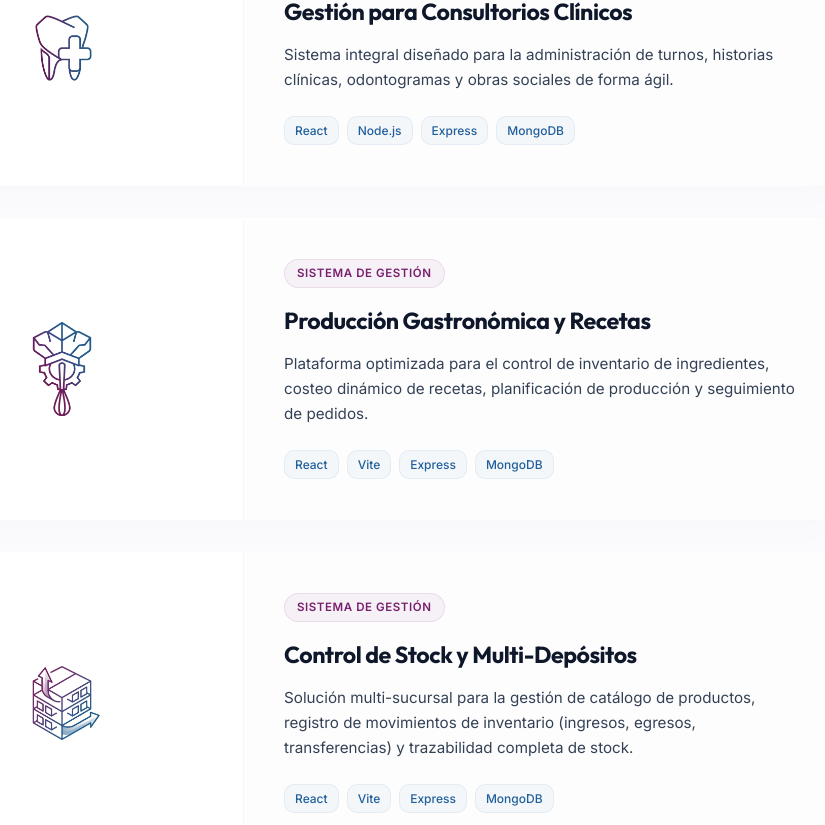
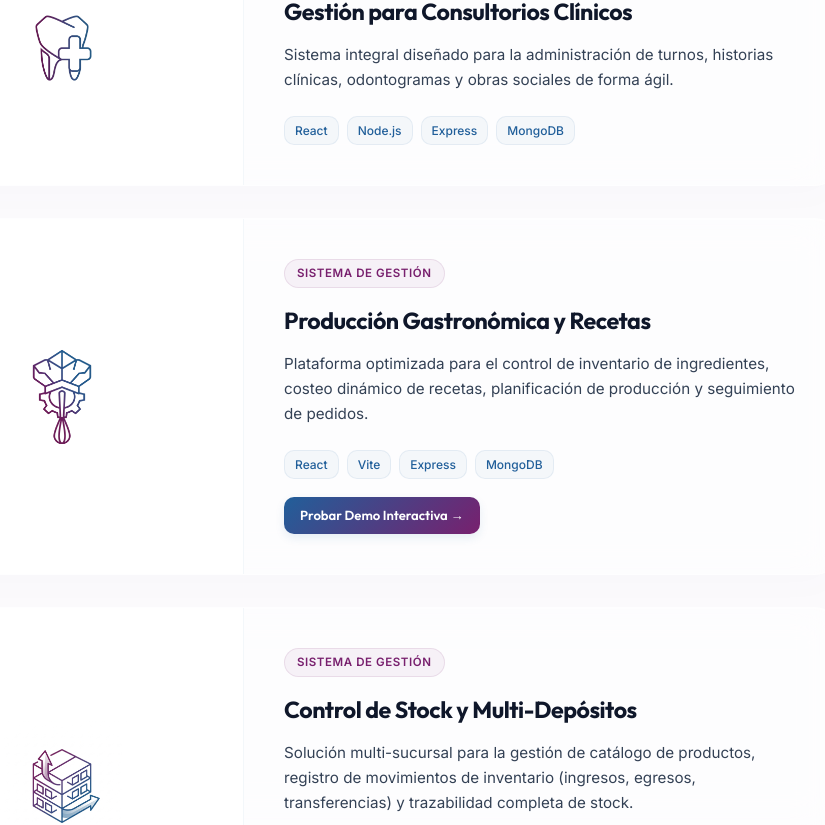
Before and after one commit to arossetti3008/deckstudio-web, a React (Vite) app in the folder Frontend/: page / in a window 1280 px wide. Shown: the part 1975-2800 px from the top of the page, without its empty margins (281-1106 px from the left). Built offline with nearby package versions, Linux system fonts and the light colour scheme.

Commit message:
chore: add try demo buttons and brand favicon to projects section

```diff
--- a/Frontend/src/components/Projects.jsx
+++ b/Frontend/src/components/Projects.jsx
@@ -6,6 +6,7 @@ const PROJECTS = [
     tag: 'Sistema de Gestión',
     img: "/LogoOdonto.png",
     tech: ['React', 'Node.js', 'Express', 'MongoDB']
+    // demoUrl: 'https://clinica.deckstudio.com.ar?demo=true' // Descomentar al desplegar clínica
   },
   {
     id: 2,
@@ -13,7 +14,8 @@ const PROJECTS = [
     desc: 'Plataforma optimizada para el control de inventario de ingredientes, costeo dinámico de recetas, planificación de producción y seguimiento de pedidos.',
     tag: 'Sistema de Gestión',
     img: "/LogoGastro.png",
-    tech: ['React', 'Vite', 'Express', 'MongoDB']
+    tech: ['React', 'Vite', 'Express', 'MongoDB'],
+    demoUrl: 'https://recetasstock.deckstudio.com.ar?demo=true'
   },
   {
     id: 3,
@@ -21,7 +23,8 @@ const PROJECTS = [
     desc: 'Solución multi-sucursal para la gestión de catálogo de productos, registro de movimientos de inventario (ingresos, egresos, transferencias) y trazabilidad completa de stock.',
     tag: 'Sistema de Gestión',
     img: "/LogoStock.png",
-    tech: ['React', 'Vite', 'Express', 'MongoDB']
+    tech: ['React', 'Vite', 'Express', 'MongoDB'],
+    demoUrl: 'https://stockdeposito.deckstudio.com.ar?demo=true'
   }
 ]
 
@@ -59,6 +62,16 @@ export default function Projects() {
                     <span key={idx} className="tech-tag">{t}</span>
                   ))}
                 </div>
+                {p.demoUrl && (
+                  <a
+                    href={p.demoUrl}
+                    target="_blank"
+                    rel="noopener noreferrer"
+                    className="btn-demo-action"
+                  >
+                    Probar Demo Interactiva →
+                  </a>
+                )}
               </div>
             </div>
           ))}
--- a/Frontend/src/index.css
+++ b/Frontend/src/index.css
@@ -812,6 +812,28 @@ a {
   font-weight: 500;
 }
 
+.btn-demo-action {
+  align-self: flex-start;
+  margin-top: 18px;
+  padding: 8px 16px;
+  border-radius: var(--radius-sm);
+  font-family: var(--font-title);
+  font-weight: 600;
+  font-size: 0.82rem;
+  background: linear-gradient(135deg, var(--blue) 0%, var(--violet) 100%);
+  color: #ffffff;
+  display: inline-flex;
+  align-items: center;
+  gap: 6px;
+  box-shadow: 0 4px 10px rgba(33, 95, 154, 0.1);
+  transition: var(--transition);
+}
+
+.btn-demo-action:hover {
+  transform: translateY(-2px);
+  box-shadow: 0 6px 15px rgba(120, 32, 110, 0.2);
+}
+
 /* ─── CONTACTO FORM ─────────────────────── */
 .contacto-wrapper {
   max-width: 680px;
```
Also changed, not shown: Frontend/public/favicon.svg (added).
